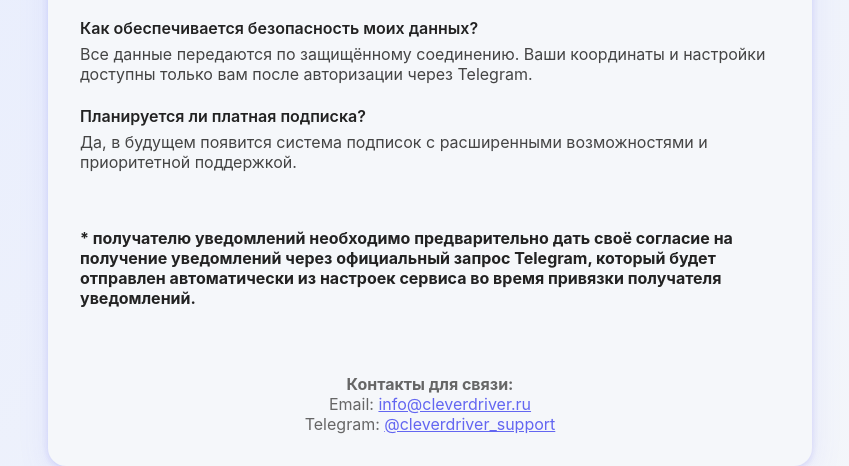
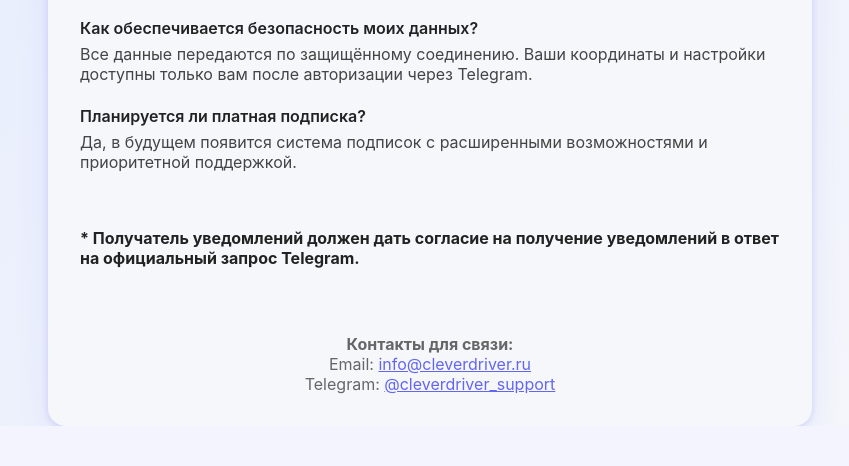
Before and after one commit to alexrashkin/clever-driver-bot, a Flask app: page /about in a window 1280 px wide. Shown: the part 1120-1586 px from the top of the page, without its empty margins (210-1059 px from the left). After the commit the page ends 1546 px from the top, so only its background shows below. Run offline with Flask 3, Linux system fonts and the light colour scheme.

Commit message:
change description

```diff
--- a/web/templates/about.html
+++ b/web/templates/about.html
@@ -121,7 +121,7 @@
             </div>
         </div>
         <p>
-            <b>* получателю уведомлений необходимо предварительно дать своё согласие на получение уведомлений через официальный запрос Telegram, который будет отправлен автоматически из настроек сервиса во время привязки получателя уведомлений.</b>
+            <b>* Получатель уведомлений должен дать согласие на получение уведомлений в ответ на официальный запрос Telegram.</b>
         </p>
         <div class="contact">
             <b>Контакты для связи:</b><br>
```
